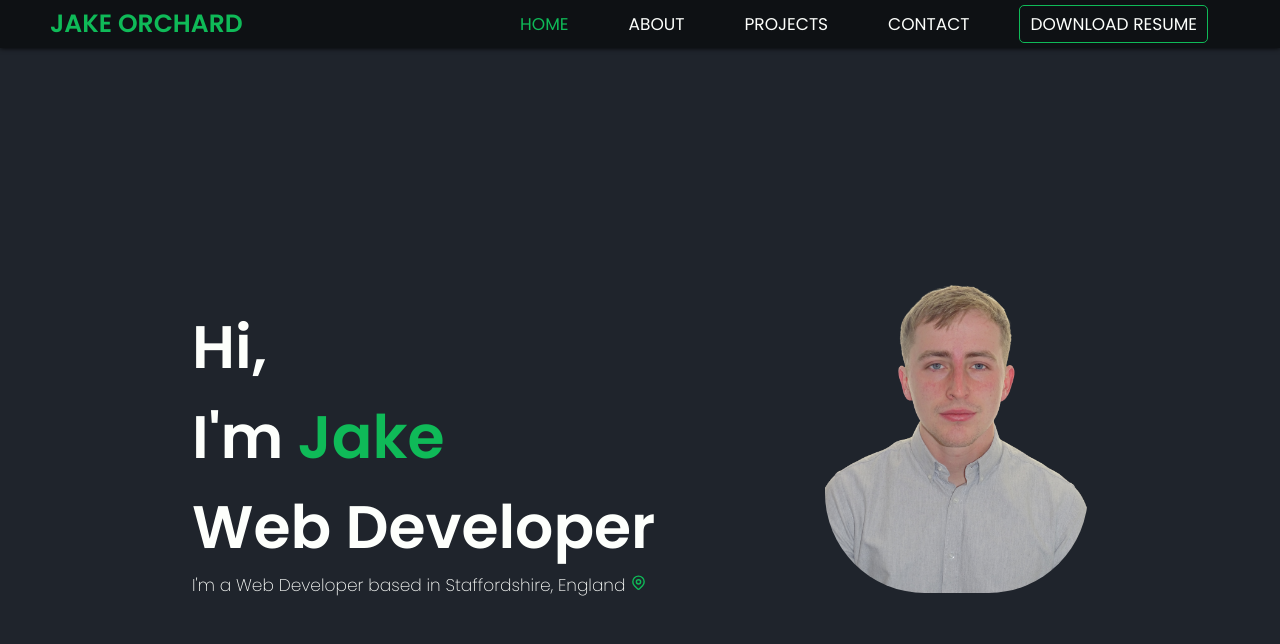
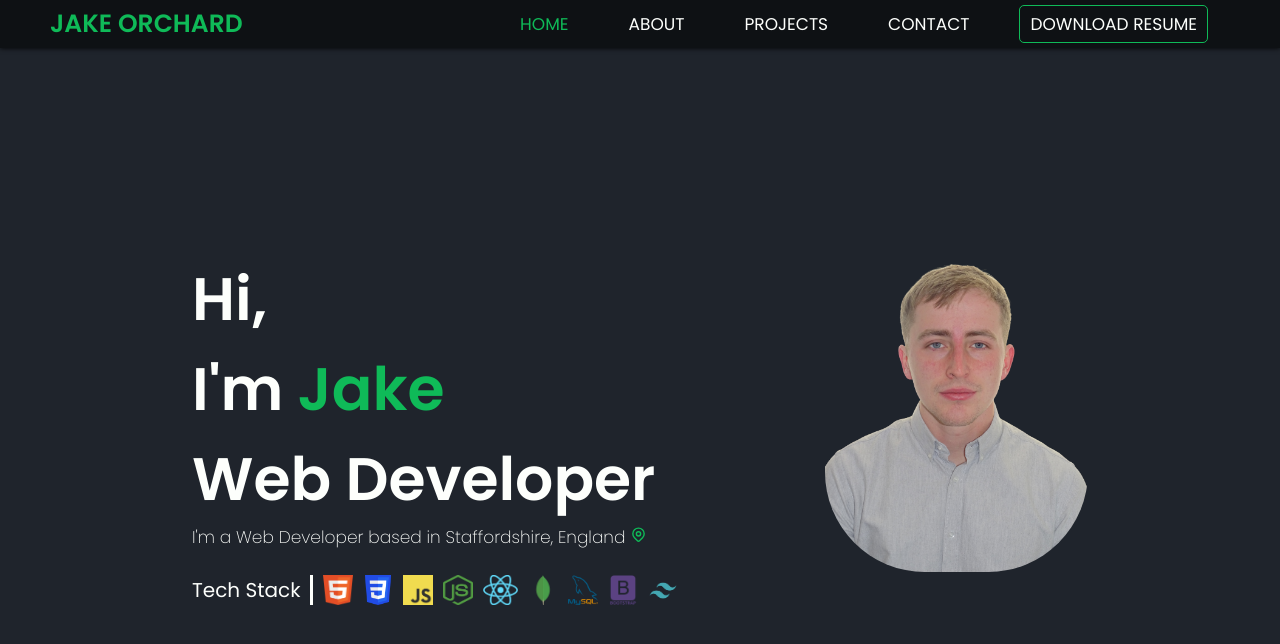
Before and after one commit to Jake-Orch/Portfolio-mk3, a React (Create React App) app: page /Portfolio-mk3 in a window 1280 px wide. Shown: the top 644 px of the page. Built offline with nearby package versions, Linux system fonts and the light colour scheme.

Commit message:
techstack moved to homepage

```diff
--- a/src/components/Info/Info.jsx
+++ b/src/components/Info/Info.jsx
@@ -1,5 +1,5 @@
 import React from "react";
-import { info, icons } from "../../data";
+import { info } from "../../data";
 import "./info.css";
 
 const Info = () => {
@@ -9,19 +9,6 @@ const Info = () => {
         <h2>{info.tagline}</h2>
         <p>{info.desc}</p>
       </div>
-      <div className="info_stack">
-        <h3>Tech Stack</h3>
-        <div className="info_icons">
-          {icons.map((icon) => (
-            <img
-              id={"info_" + icon.cl}
-              src={icon.logo}
-              title={icon.title}
-              alt={icon.title}
-            />
-          ))}
-        </div>
-      </div>
     </div>
   );
 };
--- a/src/components/Info/info.css
+++ b/src/components/Info/info.css
@@ -20,48 +20,8 @@
   border-color: var(--bg-color);
 }
 
-.info_stack {
-  align-self: center;
-  display: flex;
-  align-items: center;
-  flex-wrap: nowrap;
-  height: min-content;
-  margin: 10px;
-}
-
-.info_stack h3 {
-  display: inline-block;
-  padding-right: 5px;
-  border: 0px;
-  border-right: 3px;
-  border-style: solid;
-  border-color: var(--bg-color);
-  font-size: 20px;
-  font-weight: 400;
-}
-
-.info_icons {
-  display: flex;
-  flex-wrap: wrap;
-}
-
-.info_icons img {
-  height: 30px;
-  width: 30px;
-  margin-left: 10px;
-  cursor: pointer;
-}
-
-#info_react {
-  width: 35px;
-}
-
 @media only screen and (min-width: 1100px) {
   .info_container {
     padding: 0 20px 5px 0;
   }
-
-  .info_stack {
-    margin: 40px 10px 10px 10px;
-  }
 }
--- /dev/null
+++ b/src/components/Techstack/Techstack.jsx
@@ -0,0 +1,23 @@
+import React from "react";
+import { icons } from "../../data";
+import "./techstack.css";
+
+const Techstack = () => {
+  return (
+    <div className="info_stack">
+      <h3>Tech Stack</h3>
+      <div className="info_icons">
+        {icons.map((icon) => (
+          <img
+            id={"info_" + icon.cl}
+            src={icon.logo}
+            title={icon.title}
+            alt={icon.title}
+          />
+        ))}
+      </div>
+    </div>
+  );
+};
+
+export default Techstack;
--- /dev/null
+++ b/src/components/Techstack/techstack.css
@@ -0,0 +1,84 @@
+.info_stack {
+  align-self: baseline;
+  display: flex;
+  align-items: center;
+  flex-wrap: nowrap;
+  height: min-content;
+  width: 100%;
+  margin-top: 25px;
+}
+
+.info_stack h3 {
+  display: inline-block;
+  width: 25%;
+  padding-right: 5px;
+  margin-right: 5px;
+  border: 0px;
+  border-right: 3px solid var(--color-two);
+  font-size: 12px;
+  font-weight: 400;
+}
+
+.info_icons {
+  display: flex;
+  flex-wrap: wrap;
+  justify-content: space-between;
+  width: 75%;
+}
+
+.info_icons img {
+  height: 18px;
+  width: 18px;
+  cursor: pointer;
+}
+
+#info_react {
+  width: 20px;
+}
+
+@media only screen and (min-width: 450px) {
+  .info_stack {
+    width: auto;
+  }
+  .info_stack h3 {
+    width: auto;
+  }
+
+  .info_icons {
+    width: auto;
+  }
+
+  .info_icons img {
+    margin-left: 5px;
+  }
+}
+
+@media only screen and (min-width: 900px) {
+    .info_stack {
+      width: 100%;;
+    }
+  }
+
+@media only screen and (min-width: 1100px) {
+  .info_stack h3 {
+    font-size: 20px;
+    padding-right: 10px;
+    margin-right: 0;
+  }
+
+  .info_icons img {
+    height: 30px;
+    width: 30px;
+    margin-left: 10px;
+  }
+
+  #info_react {
+    width: 35px;
+  }
+}
+
+@media only screen and (min-width: 1600px) {
+    .info_stack {
+        margin-top: 80px;
+      }
+}
--- a/src/components/Welcome/Welcome.jsx
+++ b/src/components/Welcome/Welcome.jsx
@@ -1,5 +1,6 @@
 import React from "react";
 import { HiOutlineLocationMarker } from "react-icons/hi";
+import Techstack from "../Techstack/Techstack";
 import "./welcome.css";
 
 const Welcome = () => {
@@ -20,6 +21,7 @@ const Welcome = () => {
           </a>
         </p>
       </div>
+      <Techstack />
     </div>
   );
 };
--- a/src/components/Welcome/welcome.css
+++ b/src/components/Welcome/welcome.css
@@ -1,7 +1,7 @@
 .home_welcome {
   display: flex;
   flex-wrap: wrap;
-  align-content: center;
+  align-content:end;
   justify-content: center;
   height: 40vh;
 }
--- a/src/components/index.js
+++ b/src/components/index.js
@@ -6,5 +6,6 @@ export {default as Navbar} from "./Navbar/Navbar";
 export {default as Portrait} from "./Portrait/Portrait";
 export {default as Project} from "./Project/Project"
 export {default as Sidebar} from "./Sidebar/Sidebar";
+export {default as Techstack} from "./Techstack/Techstack";
 export {default as Title} from "./Title/Title";
 export {default as Welcome} from "./Welcome/Welcome";
--- a/src/containers/Home/Home.jsx
+++ b/src/containers/Home/Home.jsx
@@ -4,7 +4,7 @@ import "./home.css";
 
 const Home = () => {
   return (
-    <div className="container home_container">
+    <div className="home_container">
       <div className="home_body">
         <Welcome />
         <Portrait cl={"home_portrait"} />
--- a/src/containers/Home/home.css
+++ b/src/containers/Home/home.css
@@ -2,6 +2,8 @@
   display: flex;
   align-items: center;
   height: 100vh;
+  width: 100%;
+  padding: 6vh 10% 0 10%;
 }
 .home_body {
   display: flex;
@@ -12,6 +14,12 @@
   color: var(--color-two);
 }
 
+@media only screen and (min-width: 750px) {
+  .home_container {
+  padding: 6vh 15% 0 15%;
+  }
+}
+
 @media only screen and (min-width: 900px) {
   .home_body {
     margin-top: 10px;
```
